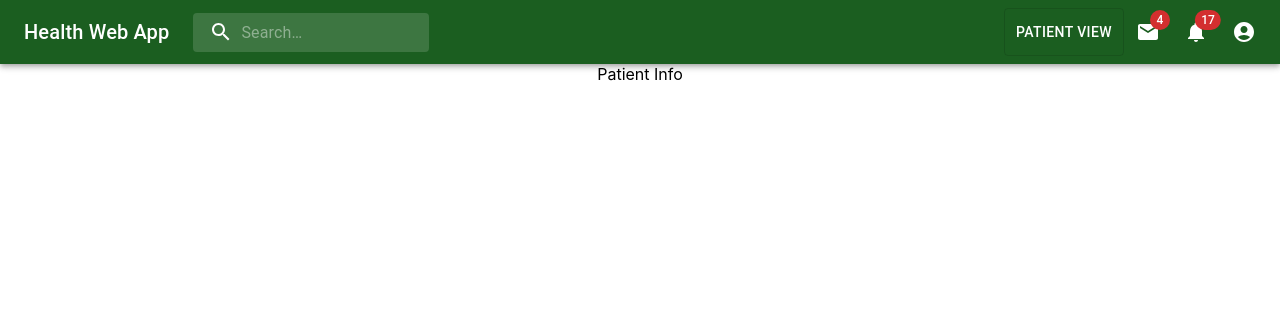
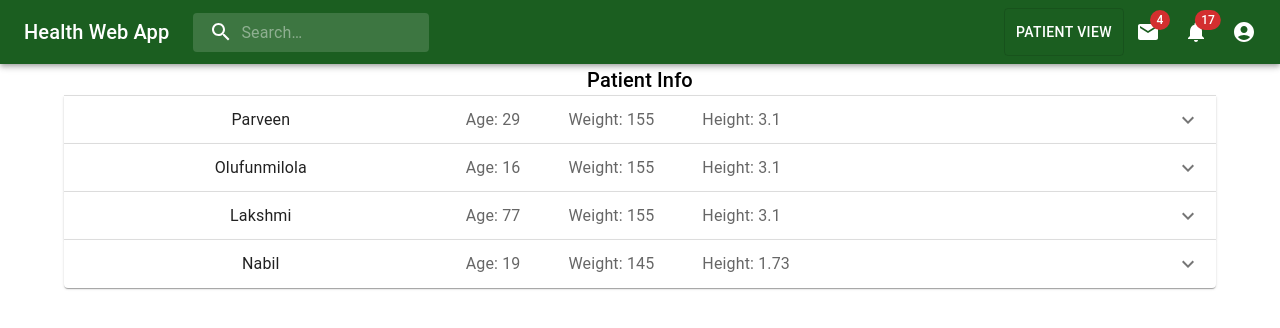
Before and after one commit to nabilkoneylaryea/iot_health, a React (Create React App) app: page / in a window 1280 px wide. Shown: the top 328 px of the page. Built offline with nearby package versions, Linux system fonts and the light colour scheme.

Commit message:
finished dropdown of patient info

```diff
--- a/src/components/HealthInfo.js
+++ b/src/components/HealthInfo.js
@@ -1,6 +1,6 @@
 import React from 'react';
 
-function HealthInfo({patientID}) {
+function HealthInfo({patient}) {
     return (
         <div>
             Health Info
--- a/src/components/PatientInfo.js
+++ b/src/components/PatientInfo.js
@@ -1,9 +1,95 @@
-import React from 'react';
+import * as React from 'react';
+import Accordion from '@mui/material/Accordion';
+import AccordionDetails from '@mui/material/AccordionDetails';
+import AccordionSummary from '@mui/material/AccordionSummary';
+import Typography from '@mui/material/Typography';
+import ExpandMoreIcon from '@mui/icons-material/ExpandMore';
 
-function PatientInfo() {
+import HealthInfo from '../components/HealthInfo';
+
+import patients from '../patients';
+import doctors from '../doctors';
+
+function PatientsDropdown(patients) {
+  const [expanded, setExpanded] = React.useState(false);
+
+  const handleChange = (panel) => (event, isExpanded) => {
+    setExpanded(isExpanded ? panel : false);
+  };
+
+  let dropdown = [];
+  dropdown = patients.map((patient) => {
+
+    return (<Accordion
+        key={patient.name}
+        expanded={expanded === patient.name}
+        onChange={handleChange(patient.name)}
+    >
+        <AccordionSummary
+          expandIcon={<ExpandMoreIcon />}
+          aria-controls="panel1bh-content"
+          id="panel1bh-header"
+        >
+          <Typography sx={{ width: '33%', flexShrink: 0 }}>
+            {patient.name}
+          </Typography>
+
+          <Typography sx={{ color: 'text.secondary' }}>
+                <Typography
+                    sx={{display: 'inline', mx:3}}
+                >
+                    Age: {patient.age}
+                </Typography>
+
+                <Typography
+                    sx={{display: 'inline', mx:3}}
+                >
+                    Weight: {patient.weight}
+                </Typography>
+
+                <Typography
+                    sx={{display: 'inline', mx:3}}
+                >
+                    Height: {patient.height}
+                </Typography>
+          </Typography>
+
+        </AccordionSummary>
+
+        <AccordionDetails>
+          <Typography>
+            Health info grid here
+          </Typography>
+        </AccordionDetails>
+    </Accordion>);
+  });
+
+  return (
+    <>{dropdown}</>
+  );
+}
+
+
+function PatientInfo({doctorID}) {
+    const doctorsPatientsIDs = doctors[doctorID].patientIDs;
+    console.log(doctorsPatientsIDs);
+    const doctorsPatients = doctorsPatientsIDs.map((patientID) => {
+        return(
+            patients[patientID]
+        );
+    });
+    console.log(doctorsPatients);
     return (
         <div>
-            Patient Info
+            <Typography
+                variant="h6"
+                noWrap
+                component="div"
+                sx={{ display: { xs: 'none', sm: 'inline' } }}
+            >
+                Patient Info
+            </Typography>
+            <>{PatientsDropdown(doctorsPatients)}</>
         </div>
     )
 }
--- /dev/null
+++ b/src/doctors.js
@@ -0,0 +1,24 @@
+// add in stuff for doctor's calendars
+const doctors = {
+    'd1' : {
+        name: 'Eka',
+        speciality: 'Heart',
+        status: 0,
+        patientIDs: ['p2', 'p6']
+    },
+    'd2' : {
+        name: 'Enu',
+        speciality: 'General Care',
+        status: 1,
+        patientIDs: ['p1', 'p3', 'p5','p6']
+    },
+    'd3' : {
+        name: 'Beau',
+        speciality: 'Eyes',
+        status: 0,
+        patientIDs: ['p4', 'p7']
+    },
+
+}
+
+export default doctors;
--- a/src/data.js
+++ b/src/patients.js
@@ -1,4 +1,4 @@
-patients = {
+const patients = {
     'p1' : {
         name: 'Parveen',
         age: 29,
@@ -118,25 +118,4 @@ patients = {
     }
 }
 
-// add in stuff for doctor's calendars
-doctors = {
-    'd1' : {
-        name: 'Eka',
-        speciality: 'Heart',
-        status: 0,
-        patientIDs: ['p2', 'p6']
-    },
-    'd2' : {
-        name: 'Enu',
-        speciality: 'General Care',
-        status: 1,
-        patientIDs: ['p1', 'p3', 'p5','p6']
-    },
-    'd3' : {
-        name: 'Beau',
-        speciality: 'Eyes',
-        status: 0,
-        patientIDs: ['p4', 'p7']
-    },
-
-}
+export default patients;
```
